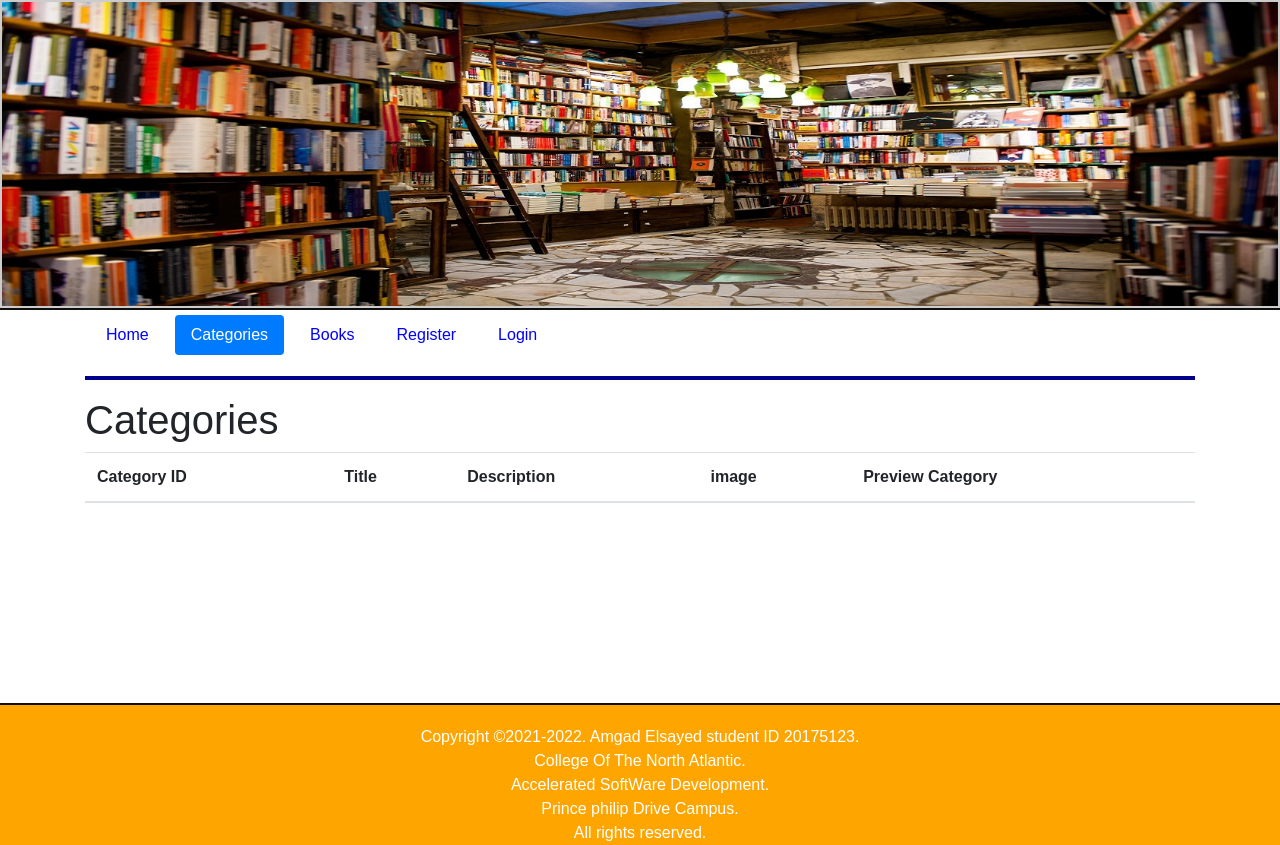
After one commit to AmgadElsayed2021/flaskProject, a Flask app: page /categories in a window 1280 px wide. The commit adds this page. Run offline with Flask 2, Linux system fonts and the light colour scheme; lists and menus that the app fills with data are empty; some libraries are stand-ins or nearby versions.

Commit message:
working on data base

```diff
--- a/Application/__init__.py
+++ b/Application/__init__.py
@@ -1,5 +1,6 @@
+# here is where the application will run
 from flask import Flask, render_template
 
 app = Flask(__name__)
-
+# lets import all the routes from the route.html
 from Application import routes
--- a/Application/routes.py
+++ b/Application/routes.py
@@ -1,20 +1,29 @@
+import sqlite3
 from Application import app
-from flask import render_template
+from flask import render_template,request
+
+
+def get_db_connection():
+    conn = sqlite3.connect('database.db')
+    conn.row_factory = sqlite3.Row
+    return conn
+
 @app.route('/')
 @app.route('/home')
 @app.route('/index')
 def index():
-    return render_template('index.html',login=True)
+    return render_template('index.html',index=True)# just make the index = true so i can use to style the nav button in the nav.html
+
 @app.route('/login')
 def login():
     return render_template('login.html',login=True)
 
 @app.route('/categories')
 def categories():
-    return render_template('categories.html',login=True)
+    return render_template('categories.html',categories=True)
 @app.route('/books')
 def books():
-    return render_template('books.html',login=True)
+    return render_template('books.html',books=True)
 @app.route('/register')
 def register():
-    return render_template('register.html',login=True)
+    return render_template('register.html',register=True)
--- a/Application/static/css/main.css
+++ b/Application/static/css/main.css
@@ -56,15 +56,19 @@ input[type=text]:focus, input[type=password]:focus {
 
 .top-container {
     background: #ccc;
-    padding:5px;
+    padding:2px;
     border-bottom:2px solid #0f0f0f;
-    height: 450px;
+}
+.top-container img{
+    width: 100%;
+    position: relative;
 }
 .bottom-container {
-    background: #333;
+    margin-top: 200px;
+    background: orange;
     padding:5px;
     border-top:2px solid #0f0f0f;
-    position:absolute;
+    position:relative;
     bottom:0;
 }
 
@@ -81,6 +85,7 @@ footer {
     padding: 5px;
     margin-top: 10px;
     bottom: 0px;
+    position: static;
 }
 
 .btn-submit {
--- /dev/null
+++ b/Application/templates/categories.html
@@ -0,0 +1,36 @@
+    {% extends "layout.html" %}
+
+    {% block content %}
+    <h1>Categories</h1>
+
+    <div>
+        <table class="table table-hover">
+            <thead>
+            <tr>
+                <th scope="col">Category ID</th>
+                <th scope="col">Title</th>
+                <th scope="col">Description</th>
+                <th scope="col">image</th>
+                <th scope="col">Preview Category</th>
+
+            </tr>
+            </thead>
+            <tbody>
+
+            <!-- Construct the rest of courses here -->
+            {% for data in courseData %}
+            <tr>
+                <td>{{ data["category_ID"] }}</td>
+                <td>{{ data["title"] }}</td>
+                <td>{{ data["description"] }}</td>
+                <td>{{ data["image"] }}</td>
+                <td>{{ data["link"] }}</td>
+
+            </tr>
+            {% endfor %}
+
+            </tbody>
+        </table>
+    </div>
+
+{% endblock %}
--- a/Application/templates/includes/footer.html
+++ b/Application/templates/includes/footer.html
@@ -1,4 +1,5 @@
 <div class="container-fluid text-center bottom-container">
+{#    here goes the footer for each page , i will put my data as a sample#}
     <footer>
         <p>Copyright &copy;2021-2022. Amgad Elsayed student ID 20175123. <br>College Of The North Atlantic.
             <br>Accelerated SoftWare Development.<br>Prince philip Drive Campus.<br> All rights reserved.</p>
--- a/Application/templates/includes/nav.html
+++ b/Application/templates/includes/nav.html
@@ -1,11 +1,13 @@
     <header>
         <nav>
+        {# here will goes all the buttons in the nav section for all the pages#}
             <ul class="nav nav-pills">
-                <li class="nav-item"><a href="{{ url_for('index') }}" class="nav-link active">Home</a></li>
-                <li class="nav-item"><a href="{{ url_for('categories') }}" class="nav-link">Categories</a></li>
-                <li class="nav-item"><a href="{{ url_for('books') }}" class="nav-link">Books</a></li>
-                <li class="nav-item"><a href="{{ url_for('register') }}" class="nav-link">Register</a></li>
-                <li class="nav-item"><a href="{{ url_for('login') }}" class="nav-link">Login</a></li>
+            {#  the if condition is used to move the styling for the nav btns to the button we are using#}
+                <li class="nav-item"><a href="{{ url_for('index') }}" class="nav-link {% if index %}active{% endif %}">Home</a></li>
+                <li class="nav-item"><a href="{{ url_for('categories') }}" class="nav-link {% if categories %}active{% endif %}">Categories</a></li>
+                <li class="nav-item"><a href="{{ url_for('books') }}" class="nav-link {% if books %}active{% endif %}">Books</a></li>
+                <li class="nav-item"><a href="{{ url_for('register') }}" class="nav-link {% if register %}active{% endif %}">Register</a></li>
+                <li class="nav-item"><a href="{{ url_for('login') }}" class="nav-link {% if login %}active{% endif %}">Login</a></li>
             </ul>
         </nav>
         <hr style="clear:both">
--- /dev/null
+++ b/Application/templates/layout.html
@@ -0,0 +1,25 @@
+{#will be used to design the layout of all pages in one time instead of repeating the step in every html file#}
+<!DOCTYPE html>
+<html>
+<head>
+    <title>UTA - Home Page</title>
+    <link rel="stylesheet" href="https://maxcdn.bootstrapcdn.com/bootstrap/4.0.0/css/bootstrap.min.css"
+          integrity="sha384-Gn5384xqQ1aoWXA+058RXPxPg6fy4IWvTNh0E263XmFcJlSAwiGgFAW/dAiS6JXm" crossorigin="anonymous">
+    <link rel="stylesheet" href="static/css/main.css"/>
+</head>
+<body>
+{# this will be the header of all the pages#}
+<div class="container-fluid text-center top-container">
+    <img src="static/images/bs.jpg">
+</div>
+<div class="container">
+{#    call the nav.html to display the navigation buttons in all the pages#}
+    {% include "includes/nav.html" %}
+    {% block content %}
+{#here goes all the content of the other html files #}
+    {% endblock %}
+</div>
+{#call the footer html#}
+{% include "includes/footer.html" %}
+</body>
+</html>
```
Also changed, not shown: Application/templates/index.html (+13 -26 lines), Application/templates/login.html (added, +20 -0 lines), Application/templates/register.html (added, +27 -0 lines), app.py (+1 -38 lines), Application/static/images/bs.jpg (added), Application/templates/books.html (added), Application/templates/includes/login.html (deleted).
